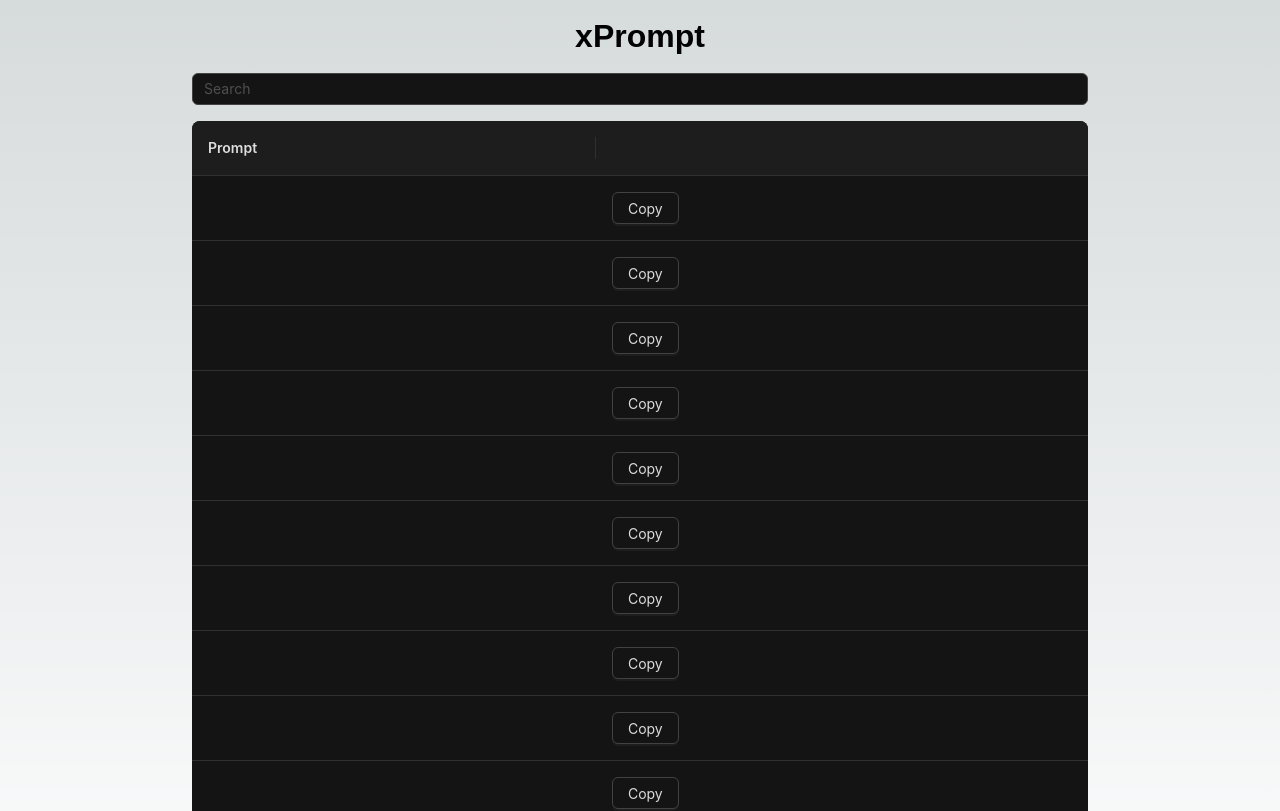
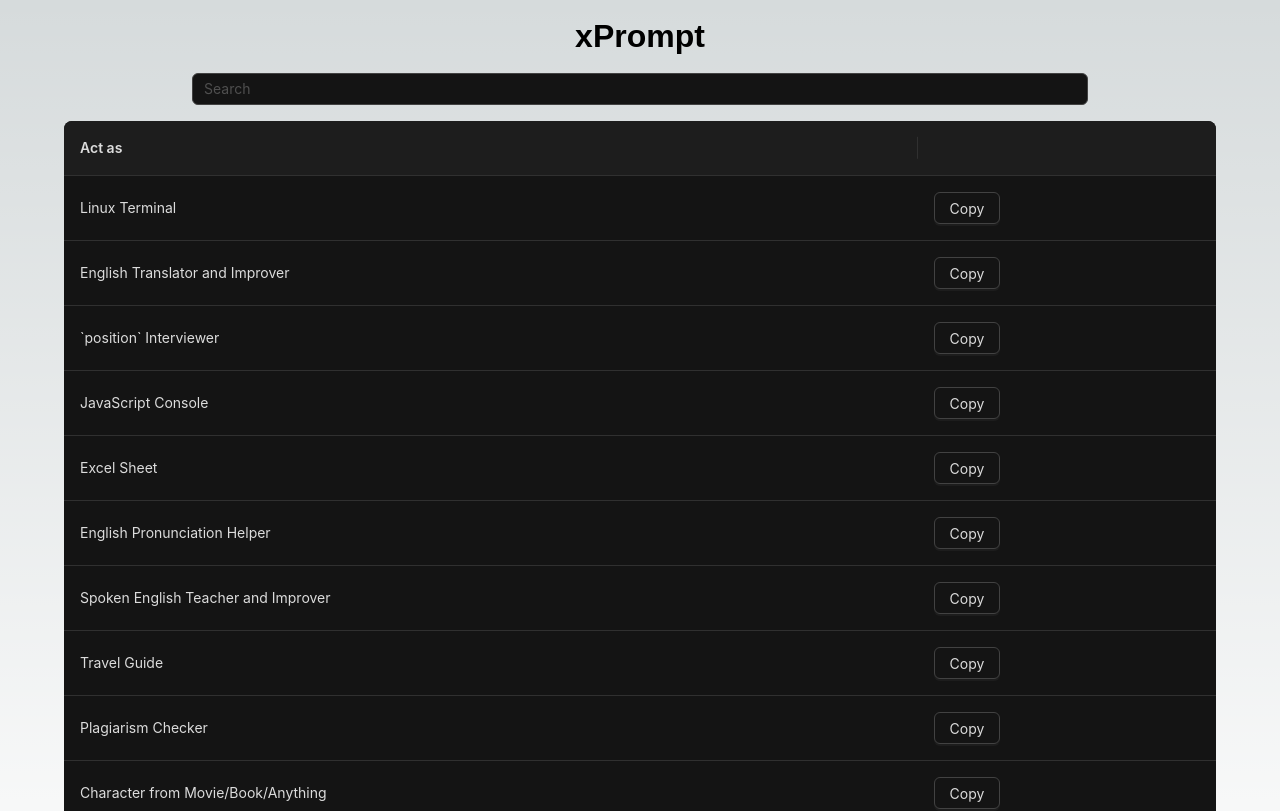
Before and after one commit to itsrishub/xPrompt, a Next.js app: page / in a window 1280 px wide. Shown: the top 811 px of the page. Built offline with nearby package versions, Linux system fonts and the light colour scheme.

Commit message:
Update index.js

```diff
--- a/pages/index.js
+++ b/pages/index.js
@@ -1,6 +1,6 @@
 import { useState, useEffect } from 'react';
 import { Table, Button, Input, ConfigProvider, theme } from 'antd';
-import { copyToClipboard } from 'clipboard';
+// import { copyToClipboard } from 'clipboard';
 
 const Index = () => {
   const [data, setData] = useState({});
@@ -33,10 +33,15 @@
 
   const columns = [
     {
-      title: 'Prompt',
-      dataIndex: 'key value',
-      key: 'key value',
+      title: 'Act as',
+      dataIndex: 'key',
+      key: 'key',
     },
+    // {
+    //   title: 'Prompt',
+    //   dataIndex: 'value',
+    //   key: 'value',
+    // },
     {
       // title: 'Copy',
       key: 'copy',
@@ -65,7 +70,7 @@
         onChange={(event) => setSearchText(event.target.value)}
         style={{ marginBottom: 16, width: '70%'}}
       />
-      <Table dataSource={dataSource} columns={columns} pagination={true} style={{ width: '70%' }}/>
+      <Table dataSource={dataSource} columns={columns} pagination={true} style={{ width: '90%' }}/>
       <br/>
       <Button onClick={() => setSearchText('')}>Reset</Button>
       <br/>
```
